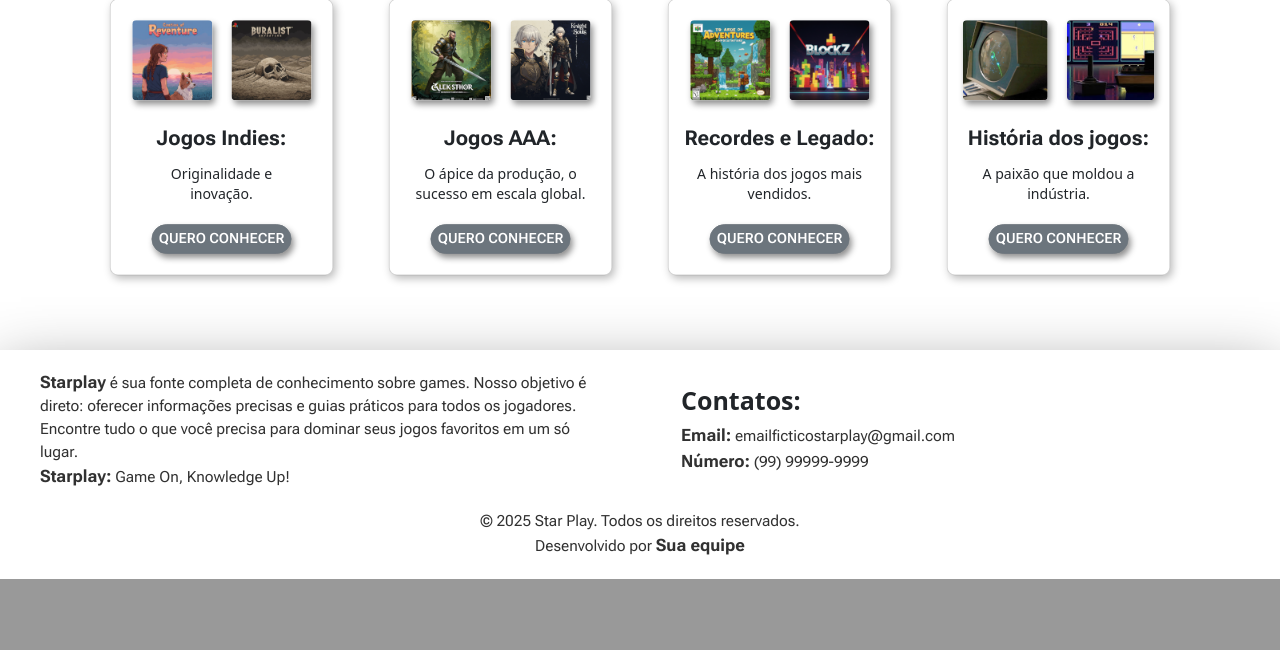
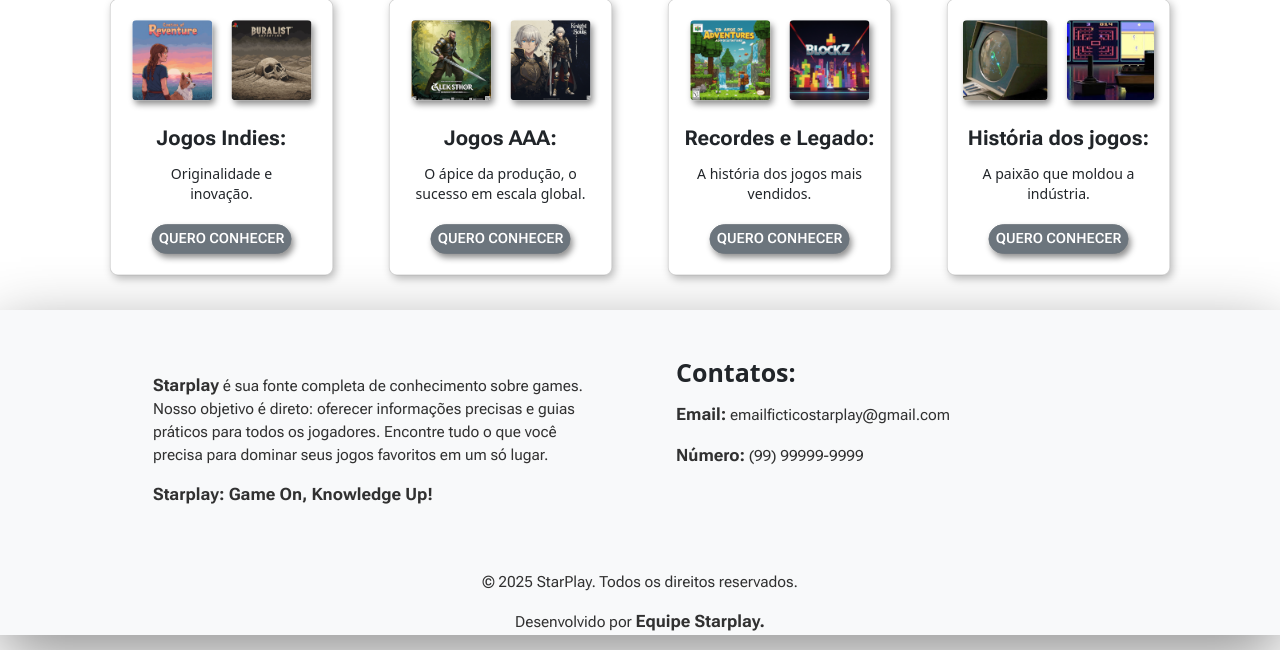
Before and after one commit to IsaStadtlober/backend_unisuam, a PHP site: page / in a window 1280 px wide. Shown: the part 1070-1720 px from the top of the page. Before the commit the page ends 1649 px from the top, so only its background shows below. Run offline with PHP 8.4, Linux system fonts and the light colour scheme.

Commit message:
update footer

```diff
--- a/html_css/index.php
+++ b/html_css/index.php
@@ -232,26 +232,26 @@
         </div>
       </section>
 
-      <footer class="footer-index">
-        <div class="footer-container">
+      <footer class="footer-index bg-light">
+        <div class="container">
+          <div class="row justify-content-center align-items-center gap-5">
             <!-- Primeira Coluna -->
-          <div class="footer-column">
+            <div class="col-md-5 text-start pt-5">
               <p><strong>Starplay</strong> é sua fonte completa de conhecimento sobre games. Nosso objetivo é direto: oferecer informações precisas e guias práticos para todos os jogadores. Encontre tudo o que você precisa para dominar seus jogos favoritos em um só lugar.</p>
-            <p><strong>Starplay:</strong> Game On, Knowledge Up!</p>
+              <p><strong>Starplay: Game On, Knowledge Up!</strong></p>
             </div>
-          <!-- Barra Separadora -->
-          <div class="footer-divider"></div>
             <!-- Segunda Coluna -->
-          <div class="footer-column">
+            <div class="col-md-5 text-start pt-2">
               <h5>Contatos:</h5>
               <p><strong>Email:</strong> emailficticostarplay@gmail.com</p>
               <p><strong>Número:</strong> (99) 99999-9999</p>
             </div>
           </div>
           <!-- Parte de Baixo -->
-        <div class="footer-bottom">
-          <p>&copy; 2025 Star Play. Todos os direitos reservados.</p>
-          <p>Desenvolvido por <strong>Sua equipe</strong></p>
+          <div class="text-center mt-5 mb-1">
+            <p>&copy; 2025 StarPlay. Todos os direitos reservados.</p>
+            <p>Desenvolvido por <strong>Equipe Starplay.</strong></p>
+          </div>
         </div>
       </footer>
     </main>
--- a/html_css/style.css
+++ b/html_css/style.css
@@ -563,53 +563,12 @@ hr{
 
 /* Footer */
 .footer-index {
-    display: flex;
-    align-items: center;
-    justify-content: center;
-    flex-direction: column;
-    padding: 20px 20px;
     background-color: #ffffff;
     box-shadow: 0px 20px 60px rgba(0, 0, 0, 0.432);
-    gap: 20px; /* Aumentei o espaçamento geral */
-    margin-top: 40px;
-}
-
-.footer-container {
-    display: flex;
-    justify-content: center;
-    align-items: center;
-    gap: 40px; /* Espaçamento maior entre as colunas */
-    max-width: 1200px;
-    width: 100%;
-}
-
-.footer-column {
-    flex: 1;
-    text-align: left;
-}
-
-.footer-divider {
-    width: 2px;
-    background-color: #ccc;
-    height: auto; /* Ajusta a altura automaticamente ao conteúdo */
-}
-
-.footer-bottom {
-    text-align: center;
-    font-family: "Roboto Flex", sans-serif;
-    font-size: 1vw;
-    color: #313131;
 }
 
 .footer-index p {
     font-family: "Roboto Flex", sans-serif;
     font-size: 1.2vw;
     color: #313131;
-    margin: 0;
 }
-
-.footer-index a {
-    color: #000;
-    text-decoration: none;
-    font-weight: 500;
-}
```
Lines whose indentation alone changed are shown as unchanged.
